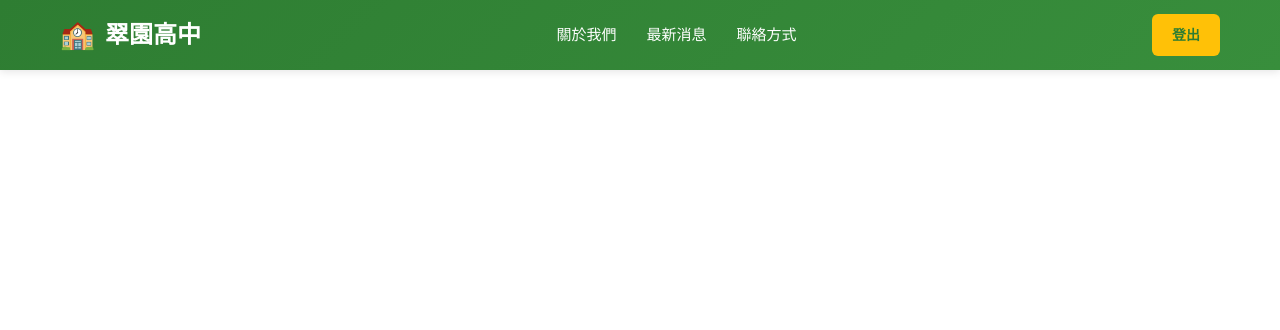
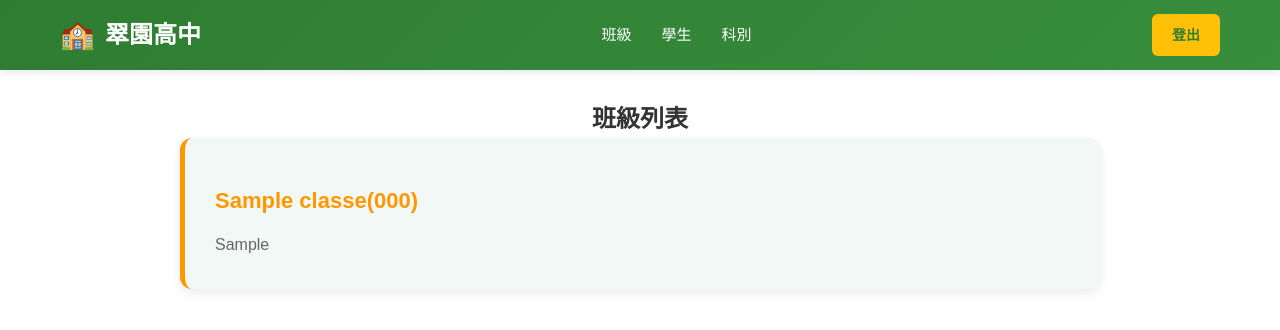
Before and after one commit to hhj962696-ui/github-project-202605, a PHP site: page /school/admin.php in a window 1280 px wide. Shown: the top 330 px of the page. Run offline with PHP 8.4, Linux system fonts and the light colour scheme; tables that the repository leaves empty or names only in its code hold one stand-in row (values such as "Sample post").

Commit message:
建立後台班級列表功能

```diff
--- a/school/admin.php
+++ b/school/admin.php
@@ -151,8 +151,9 @@
 
         /* 主要內容區域 */
         .main-content {
+            width:75%;
             max-width: 1200px;
-            margin: 60px auto;
+            margin: 30px auto;
             padding: 0 20px;
         }
 
@@ -339,14 +340,32 @@
                 翠園高中
             </a>
             <ul class="nav-links">
-                <li><a href="#about">關於我們</a></li>
-                <li><a href="#news">最新消息</a></li>
-                <li><a href="#contact">聯絡方式</a></li>
+                <li><a href="?inc=classrooms">班級</a></li>
+                <li><a href="?inc=students">學生</a></li>
+                <li><a href="?inc=subjects">科別</a></li>
             </ul>
             <div class="nav-buttons">
                 <a href="logout.php" class="btn-login">登出</a>
             </div>
         </div>
     </nav>
+    <main class='main-content'>
+
+    <?php
+    $inc=(isset($_GET['inc']))?$_GET['inc']:'classrooms';
+    $file="./include/".$inc.".php";
+
+    if(file_exists($file)){
+        include $file;
+    }else{
+        include "./include/classrooms.php";
+    }
+
+    ?>
+
+
+    </main>
+
+
 </body>
 </html>
--- a/school/api_login.php
+++ b/school/api_login.php
@@ -1,5 +1,5 @@
 <?php
-$dsn="mysql:host=localhost;charset=utf8;dbname=super";
+$dsn="mysql:host=localhost;charset=utf8;dbname=school";
 $pdo=new PDO($dsn,'root','');
 
 $sql="select count(*) from `members` where `account`='{$_POST['account']}' AND `password`='{$_POST['password']}'";
--- /dev/null
+++ b/school/include/classrooms.php
@@ -0,0 +1,18 @@
+<h2 style='text-align:center'>班級列表</h2>
+<?php
+include "db_conn.php";
+
+$classrooms=$pdo->query("select * from `classes`")->fetchAll();
+
+echo "<div class='cards-container'>";
+foreach($classrooms as $class):
+?>
+
+<div class="card">
+    <div class="card-icon"></div>
+    <h3><?= $class['name'];?>(<?= $class['code']; ?>)</h3>
+    <p><?= $class['tutor'] ?></p>
+</div>
+
+<?php endforeach;?>
+</div>
--- /dev/null
+++ b/school/include/db_conn.php
@@ -0,0 +1,4 @@
+<?php
+$dsn="mysql:host=localhost;charset=utf8;dbname=school";
+$pdo=new PDO($dsn,'root','');
+?>
--- /dev/null
+++ b/school/include/students.php
@@ -0,0 +1 @@
+<h2>學生列表</h2>
--- /dev/null
+++ b/school/include/subjects.php
@@ -0,0 +1 @@
+<h2>科別</h2>
```
